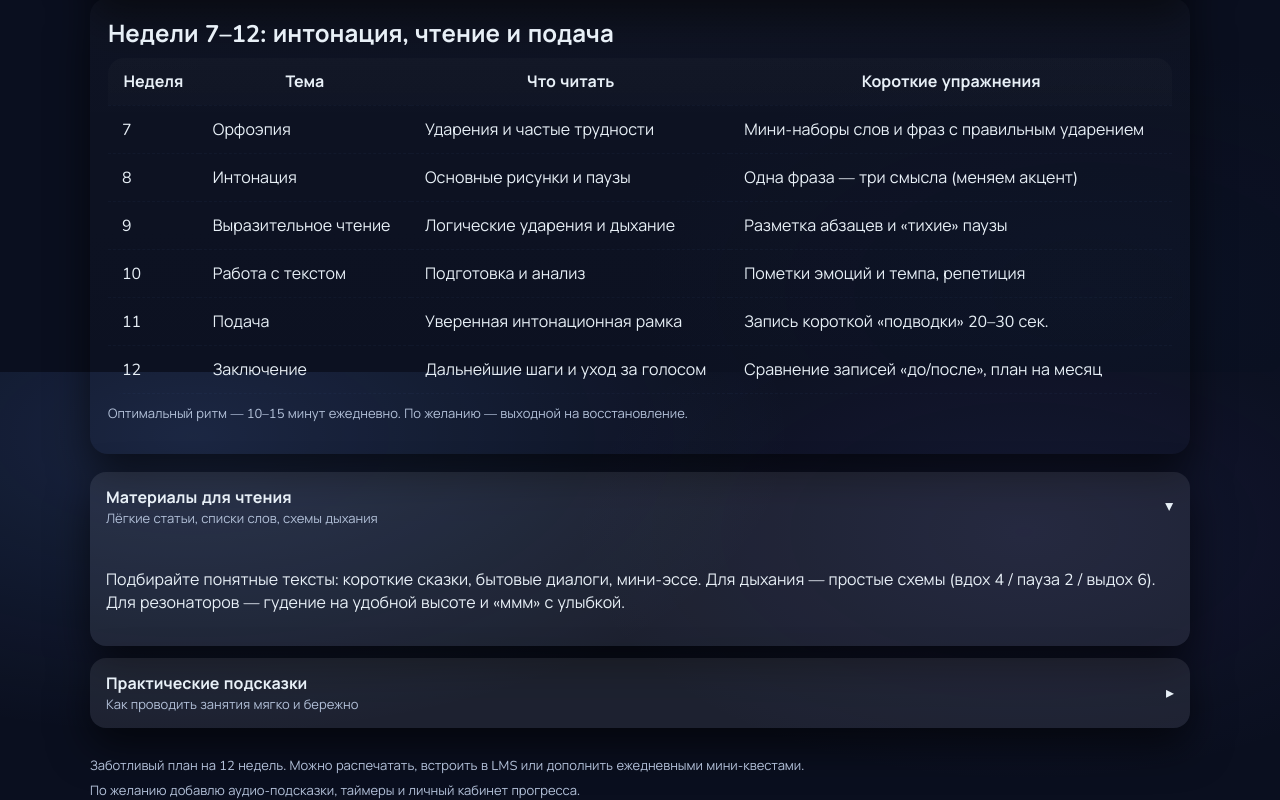
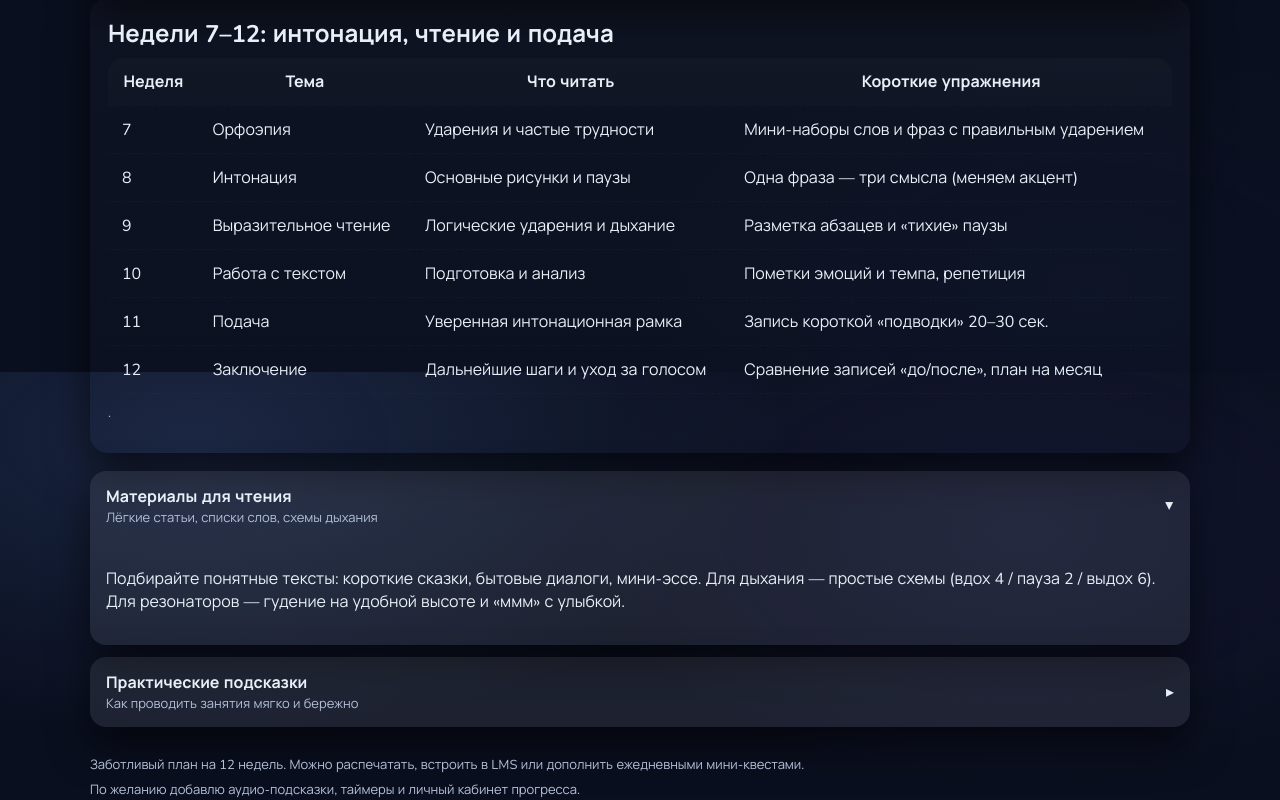
Before and after one commit to rifotales/rifovoice.github.io, a plain HTML site: page index.html in a window 1280 px wide. Shown: the part 1228-2028 px from the top of the page. Drawn offline with nearby package versions, Linux system fonts and the light colour scheme.

Commit message:
Update index.html

```diff
--- a/index.html
+++ b/index.html
@@ -406,7 +406,7 @@
           <tr class="stagger-reveal" data-delay="500"><td>12</td><td>Заключение</td><td>Дальнейшие шаги и уход за голосом</td><td>Сравнение записей «до/после», план на месяц</td></tr>
         </tbody>
       </table>
-      <p class="meta" style="margin-top:10px">Оптимальный ритм — 10–15 минут ежедневно. По желанию — выходной на восстановление.</p>
+      <p class="meta" style="margin-top:10px">.</p>
     </section>
 
     <!-- Ресурсы и советы -->
```
